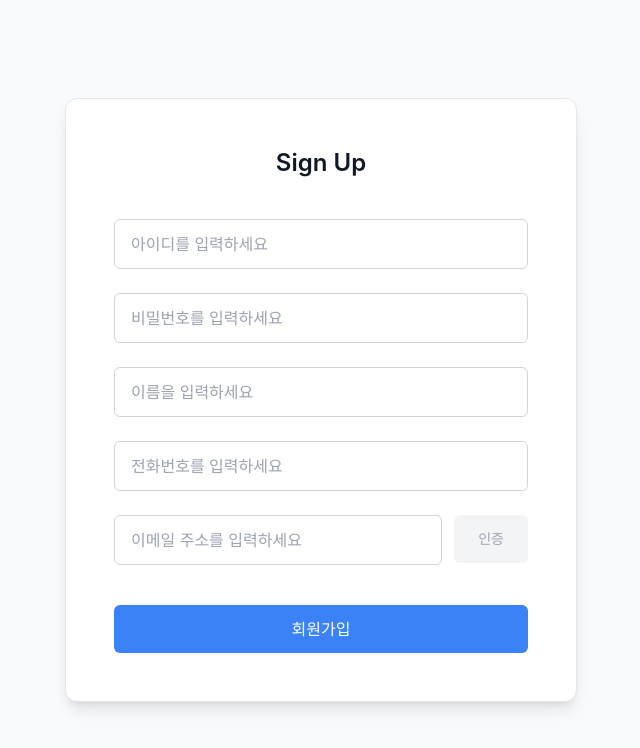
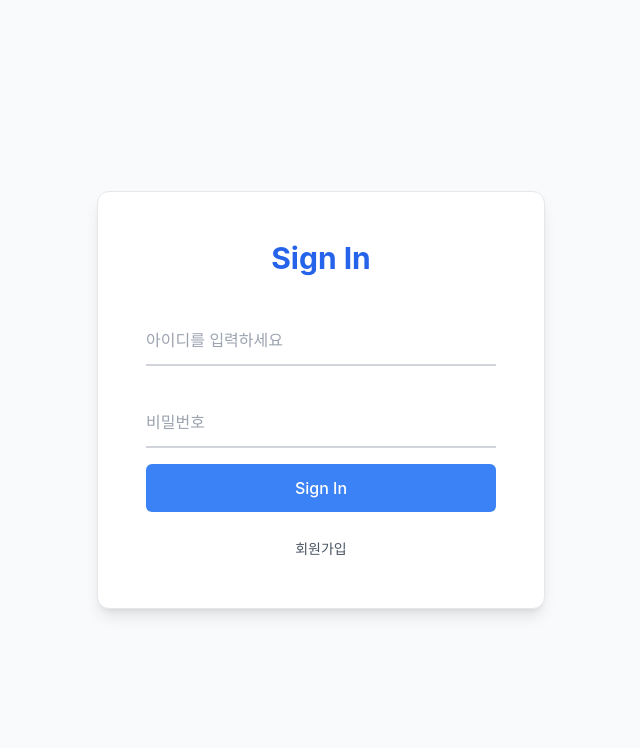
Before and after one commit to NiceLeeMan/calendar, a React (Vite) app in the folder frontend/: page / in a window 1280 px wide. Shown: the top 748 px of the page, without its empty margins (319-959 px from the left). Built offline with nearby package versions, Linux system fonts and the light colour scheme.

Commit message:
feat: add page navigation and apply material design input style
- Add navigation between login and signup pages
- Update Input component to material design underline style
- Improve title text styling (size, weight, color)al CSS"

```diff
--- a/frontend/src/App.tsx
+++ b/frontend/src/App.tsx
@@ -1,9 +1,22 @@
-
+import { useState } from 'react'
+import LoginPage from './pages/LoginPage'
 import SignUpPage from './pages/SignUpPage'
 
+type Page = 'login' | 'signup'
+
 function App() {
-  // 임시로 SignUpPage 표시 (나중에 라우팅 추가)
-  return <SignUpPage />
+  const [currentPage, setCurrentPage] = useState<Page>('login')
+
+  return (
+    <>
+      {currentPage === 'login' && (
+        <LoginPage onNavigateToSignUp={() => setCurrentPage('signup')} />
+      )}
+      {currentPage === 'signup' && (
+        <SignUpPage onNavigateToLogin={() => setCurrentPage('login')} />
+      )}
+    </>
+  )
 }
 
 export default App
--- a/frontend/src/components/forms/LoginForm.tsx
+++ b/frontend/src/components/forms/LoginForm.tsx
@@ -2,7 +2,11 @@ import { useState } from 'react'
 import Button from '../ui/Button'
 import Input from '../ui/Input'
 
-const LoginForm = () => {
+interface LoginFormProps {
+  onNavigateToSignUp: () => void
+}
+
+const LoginForm = ({ onNavigateToSignUp }: LoginFormProps) => {
   const [email, setEmail] = useState('')
   const [password, setPassword] = useState('')
 
@@ -14,7 +18,7 @@ const LoginForm = () => {
 
   return (
     <div className="bg-white p-12 rounded-xl shadow-lg border border-gray-200 w-full max-w-md">
-      <h1 className="text-2xl font-semibold text-gray-900 text-center mb-10">
+      <h1 className="text-3xl font-bold text-blue-600 text-center mb-10">
         Sign In
       </h1>
 
@@ -41,6 +45,15 @@ const LoginForm = () => {
           </Button>
         </div>
       </form>
+
+      <div className="mt-6 text-center">
+        <button
+          onClick={onNavigateToSignUp}
+          className="text-sm text-gray-600 hover:text-blue-600 transition-colors duration-200 cursor-pointer"
+        >
+          회원가입
+        </button>
+      </div>
     </div>
   )
 }
--- a/frontend/src/components/forms/SignUpForm.tsx
+++ b/frontend/src/components/forms/SignUpForm.tsx
@@ -2,7 +2,11 @@ import { useState } from 'react'
 import Button from '../ui/Button'
 import Input from '../ui/Input'
 
-const SignUpForm = () => {
+interface SignUpFormProps {
+  onNavigateToLogin: () => void
+}
+
+const SignUpForm = ({ onNavigateToLogin }: SignUpFormProps) => {
   const [formData, setFormData] = useState({
     username: '',
     password: '',
@@ -46,7 +50,7 @@ const SignUpForm = () => {
 
   return (
     <div className="bg-white p-12 rounded-xl shadow-lg border border-gray-200 w-full max-w-lg">
-      <h1 className="text-2xl font-semibold text-gray-900 text-center mb-10">
+      <h1 className="text-3xl font-bold text-blue-600 text-center mb-10">
         Sign Up
       </h1>
 
@@ -84,19 +88,21 @@ const SignUpForm = () => {
         />
 
         {/* 이메일 인증 섹션 */}
-        <div className="w-full mb-6">
-          <div className="flex gap-3">
-            <div className="flex-1">
+        <div className="w-full mb-8">
+          <div className="flex gap-3 items-end">
+            <div className="flex-1 relative">
               <input
                 type="email"
                 placeholder="이메일 주소를 입력하세요"
                 value={formData.email}
                 onChange={handleInputChange('email')}
-                className="w-full px-4 py-3 border border-gray-300 rounded-md text-base
+                className="w-full px-0 py-3 text-base bg-transparent
+                         border-0 border-b-2 border-gray-300
                          transition-all duration-200 outline-none placeholder:text-gray-400
-                         focus:border-blue-500 focus:ring-2 focus:ring-blue-100"
+                         focus:border-blue-500"
                 required
               />
+              <div className="absolute bottom-0 left-0 w-0 h-0.5 bg-blue-500 transition-all duration-200 focus-within:w-full"></div>
             </div>
             <Button
               type="button"
@@ -113,19 +119,21 @@ const SignUpForm = () => {
 
         {/* 인증번호 입력 섹션 */}
         {verificationSent && (
-          <div className="w-full mb-6">
-            <div className="flex gap-3">
-              <div className="flex-1">
+          <div className="w-full mb-8">
+            <div className="flex gap-3 items-end">
+              <div className="flex-1 relative">
                 <input
                   type="text"
                   placeholder="인증번호를 입력하세요"
                   value={formData.verificationCode}
                   onChange={handleInputChange('verificationCode')}
-                  className="w-full px-4 py-3 border border-gray-300 rounded-md text-base
+                  className="w-full px-0 py-3 text-base bg-transparent
+                           border-0 border-b-2 border-gray-300
                            transition-all duration-200 outline-none placeholder:text-gray-400
-                           focus:border-blue-500 focus:ring-2 focus:ring-blue-100"
+                           focus:border-blue-500"
                   required
                 />
+                <div className="absolute bottom-0 left-0 w-0 h-0.5 bg-blue-500 transition-all duration-200 focus-within:w-full"></div>
               </div>
               <Button
                 type="button"
@@ -139,7 +147,7 @@ const SignUpForm = () => {
               </Button>
             </div>
             {emailVerified && (
-              <p className="text-sm text-green-600 mt-2">
+              <p className="text-sm text-green-600 mt-3">
                 ✓ 이메일 인증이 완료되었습니다.
               </p>
             )}
@@ -152,6 +160,15 @@ const SignUpForm = () => {
           </Button>
         </div>
       </form>
+
+      <div className="mt-6 text-center">
+        <button
+          onClick={onNavigateToLogin}
+          className="text-sm text-gray-600 hover:text-blue-600 transition-colors duration-200 cursor-pointer"
+        >
+          이미 계정이 있나요? 로그인
+        </button>
+      </div>
     </div>
   )
 }
--- a/frontend/src/components/ui/Input.tsx
+++ b/frontend/src/components/ui/Input.tsx
@@ -12,25 +12,29 @@ const Input = ({
   ...props
 }: InputProps) => {
   return (
-    <div className="w-full mb-6">
+    <div className="w-full mb-8">
       {label && (
         <label className="block text-sm font-medium text-gray-700 mb-2">
           {label}
         </label>
       )}
+      <div className="relative">
         <input
           className={`
-          w-full px-4 py-3 border border-gray-300 rounded-md text-base
+            w-full px-0 py-3 text-base bg-transparent
+            border-0 border-b-2 border-gray-300
             transition-all duration-200 outline-none
             placeholder:text-gray-400
-          focus:border-blue-500 focus:ring-2 focus:ring-blue-100
-          ${error ? 'border-red-500 focus:border-red-500 focus:ring-red-100' : ''}
+            focus:border-blue-500
+            ${error ? 'border-red-500 focus:border-red-500' : ''}
             ${className}
           `}
           {...props}
         />
+        <div className="absolute bottom-0 left-0 w-0 h-0.5 bg-blue-500 transition-all duration-200 focus-within:w-full"></div>
+      </div>
       {error && (
-        <span className="block text-xs text-red-500 mt-1">
+        <span className="block text-xs text-red-500 mt-2">
           {error}
         </span>
       )}
--- a/frontend/src/pages/LoginPage.tsx
+++ b/frontend/src/pages/LoginPage.tsx
@@ -1,9 +1,13 @@
 import LoginForm from '../components/forms/LoginForm'
 
-const LoginPage = () => {
+interface LoginPageProps {
+  onNavigateToSignUp: () => void
+}
+
+const LoginPage = ({ onNavigateToSignUp }: LoginPageProps) => {
   return (
     <div className="min-h-screen flex items-center justify-center bg-gray-50 px-5">
-      <LoginForm />
+      <LoginForm onNavigateToSignUp={onNavigateToSignUp} />
     </div>
   )
 }
--- a/frontend/src/pages/SignUpPage.tsx
+++ b/frontend/src/pages/SignUpPage.tsx
@@ -1,9 +1,13 @@
 import SignUpForm from '../components/forms/SignUpForm'
 
-const SignUpPage = () => {
+interface SignUpPageProps {
+  onNavigateToLogin: () => void
+}
+
+const SignUpPage = ({ onNavigateToLogin }: SignUpPageProps) => {
   return (
     <div className="min-h-screen flex items-center justify-center bg-gray-50 px-5">
-      <SignUpForm />
+      <SignUpForm onNavigateToLogin={onNavigateToLogin} />
     </div>
   )
 }
```
Lines whose indentation alone changed are shown as unchanged.
